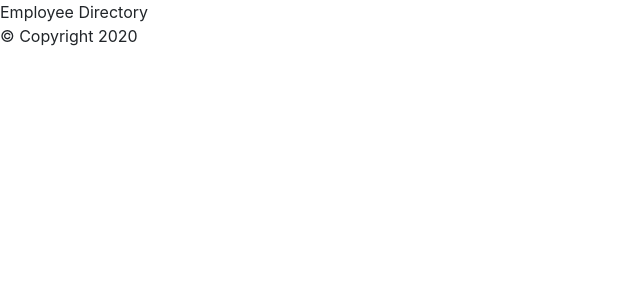
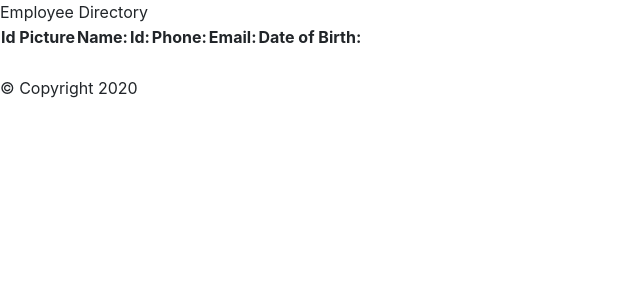
Before and after one commit to acm4219/Employee-Directory-React, a React (Create React App) app in the folder employeedirectory/: page / in a window 1280 px wide. Shown: the top 300 px of the page, without its empty margins (0-640 px from the left). Built offline with nearby package versions, Linux system fonts and the light colour scheme.

Commit message:
scrapping most of the former project starting over again

```diff
--- a/employeedirectory/src/components/EmployeeTable.js
+++ b/employeedirectory/src/components/EmployeeTable.js
@@ -3,7 +3,30 @@ import React from 'react';
 function EmployeeTable(props) {
     return (
         <div>
-
+        <div className="text-center">
+        <table>
+            <thead>
+            <tr>
+             <th>Id Picture</th>
+            <th>Name: </th>
+             <th>Id: </th>
+             <th>Phone: </th>
+            <th>Email: </th>
+            <th>Date of Birth: </th>
+            </tr>
+            </thead>
+            <tbody>
+            <tr>
+            <td><img alt={props.name} className="img-fluid" src={props.picture} style={{ margin: "0 auto"}} /></td>
+            <td>{props.name}</td>
+            <td>{props.id}</td>
+            <td>{props.phone}</td>
+            <td>{props.email}</td>
+            <td>{props.dob}</td>
+            </tr>
+            </tbody>
+            </table>
+            </div>
         </div>
     )
 }
```
